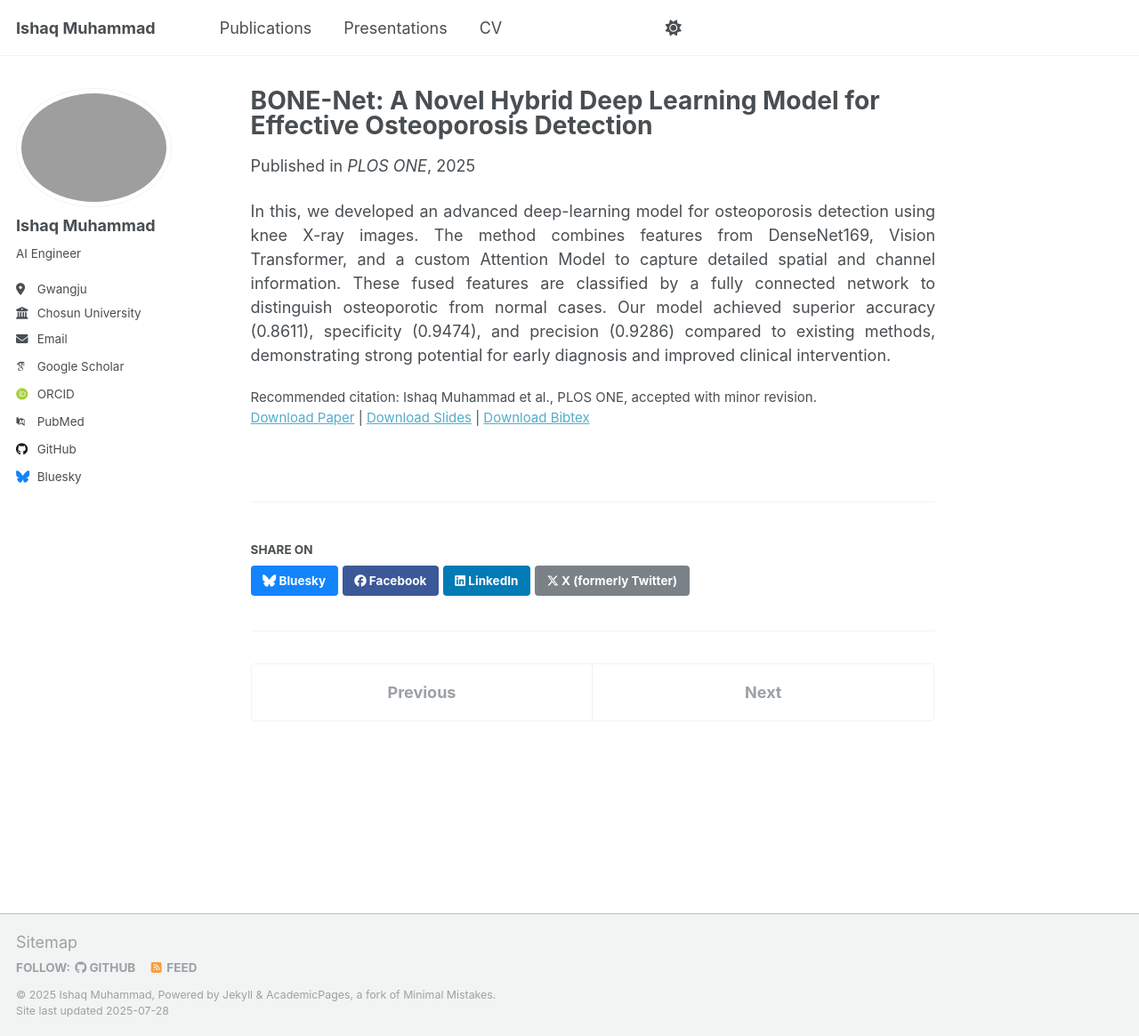
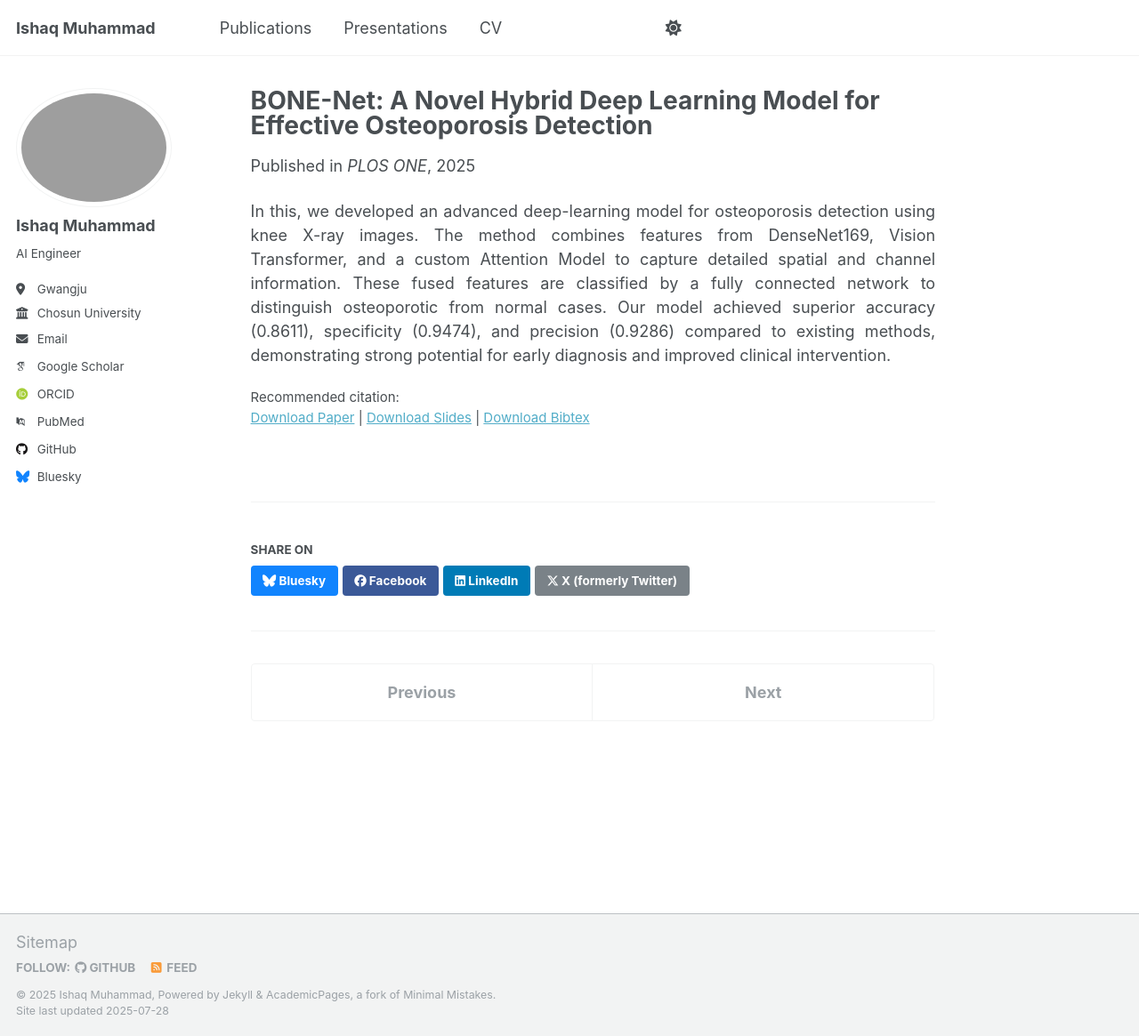
Before and after one commit to IshaqMKhan/IshaqMKhan.github.io, a Jekyll site: the page built from _publications/2009-10-01-paper-title-number-1.md, in a window 1280 px wide and 1165 px high. Shown: the whole window at 89% size. Built offline with Jekyll 4.4.1, drawn with Linux system fonts in a browser that asks for light colours; some web fonts are replaced; a script that is not in the unit is left out.

Commit message:
Update 2009-10-01-paper-title-number-1.md

```diff
--- a/_publications/2009-10-01-paper-title-number-1.md
+++ b/_publications/2009-10-01-paper-title-number-1.md
@@ -3,13 +3,13 @@ title: "BONE-Net: A Novel Hybrid Deep Learning Model for Effective Osteoporosis
 collection: publications
 category: manuscripts
 permalink: /publication/2025-01-01-bone-net
-excerpt: 'This paper presents BONE-Net, a hybrid deep-learning model combining DenseNet169, Vision Transformer, and Attention Module for osteoporosis detection. Accepted with minor revision.'
+excerpt: 'This paper presents BONE-Net, a hybrid deep-learning model combining DenseNet169, Vision Transformer, and Attention Module for osteoporosis detection.'
 date: 2025-01-01
 venue: 'PLOS ONE'
 slidesurl: ''
 paperurl: ''
 bibtexurl: ''
-citation: 'Ishaq Muhammad et al., PLOS ONE, accepted with minor revision.'
+citation: ''
 ---
 
 <p style="text-align: justify;">
```
